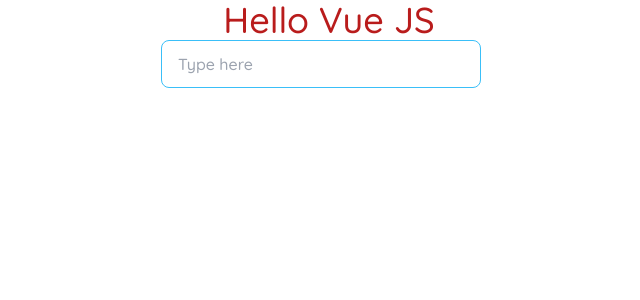
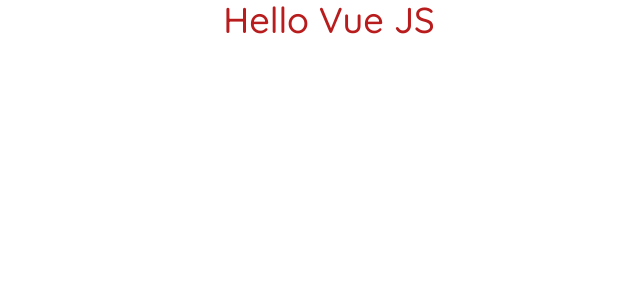
Before and after one commit to radenmasabdul/LearnVueJS, a Vue app: page / in a window 1280 px wide. Shown: the top 300 px of the page, without its empty margins (311-951 px from the left). Built offline with nearby package versions, Linux system fonts and the light colour scheme.

Commit message:
conditional & loops

```diff
--- a/src/App.vue
+++ b/src/App.vue
@@ -19,7 +19,7 @@
   </div> -->
 
   <!-- two ways data binding -->
-  <div class="flex justify-center">
+  <!-- <div class="flex justify-center">
     <input
       v-model="nama"
       type="text"
@@ -31,7 +31,52 @@
         {{ nama }}
       </p>
     </div>
+  </div> -->
+
+  <!--loops -->
+  <!-- <div className="overflow-x-auto">
+    <table className="table table-zebra w-full">
+      <thead>
+        <tr>
+          <th>No</th>
+          <th>Product</th>
+          <th>Prices</th>
+        </tr>
+      </thead>
+      <tbody v-for="item in products" key="item.id">
+        <tr>
+          <th>{{ item.id }}</th>
+          <td>{{ item.title }}</td>
+          <td>{{ item.prices }}</td>
+        </tr>
+      </tbody>
+    </table>
+  </div> -->
+
+  <!-- conditional -->
+  <!-- <div v-if="products.length">
+    <div className="overflow-x-auto">
+      <table className="table table-zebra w-full">
+        <thead>
+          <tr>
+            <th>No</th>
+            <th>Product</th>
+            <th>Prices</th>
+          </tr>
+        </thead>
+        <tbody v-for="item in products" key="item.id">
+          <tr>
+            <th>{{ item.id }}</th>
+            <td>{{ item.title }}</td>
+            <td>{{ item.prices }}</td>
+          </tr>
+        </tbody>
+      </table>
+    </div>
   </div>
+  <div v-else class="alert alert-error shadow-lg">
+    <p class="text-white">No Data Found</p>
+  </div> -->
 </template>
 
 <!-- data & method -->
@@ -64,7 +109,7 @@
 </script> -->
 
 <!-- two ways data binding -->
-<script>
+<!-- <script>
 export default {
   name: "App",
   data() {
@@ -73,4 +118,34 @@
     };
   },
 };
-</script>
+</script> -->
+
+<!--loops -->
+<!-- <script>
+export default {
+  name: "App",
+  data() {
+    return {
+      products: [
+        { id: 1, title: "Product 1", prices: 10000 },
+        { id: 2, title: "Product 2", prices: 15000 },
+        { id: 3, title: "Product 3", prices: 20000 },
+        { id: 4, title: "Product 4", prices: 25000 },
+        { id: 5, title: "Product 5", prices: 30000 },
+      ],
+    };
+  },
+};
+</script> -->
+
+<!-- conditonal -->
+<!-- <script>
+export default {
+  name: "App",
+  data() {
+    return {
+      products: [],
+    };
+  },
+};
+</script> -->
```
